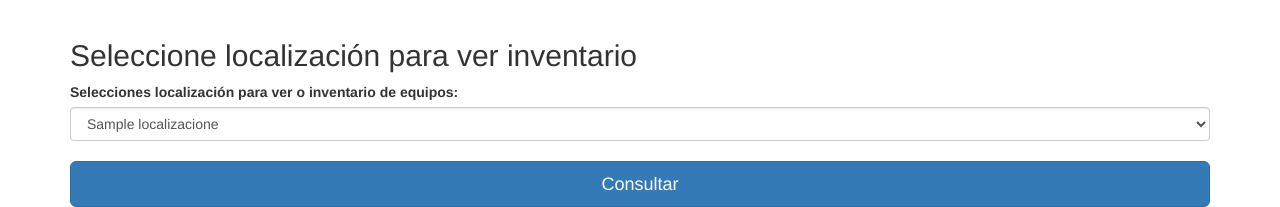
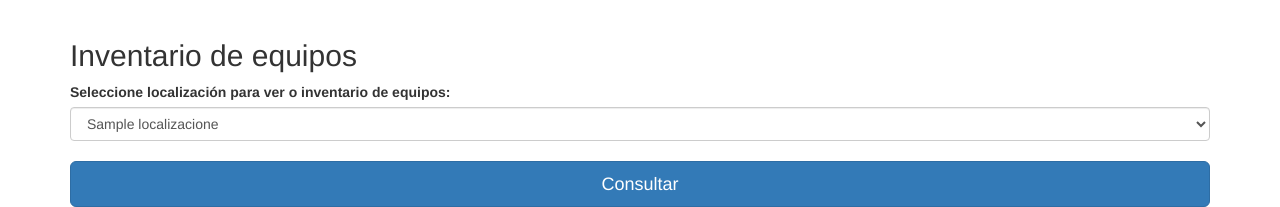
Before and after one commit to jfsanchez/ambrosio, a PHP site: template templates/inventario.inc.php in a window 1280 px wide. Shown: the part 51-258 px from the top of the page. Run offline with PHP 8.4, Linux system fonts and the light colour scheme; the visitor is signed in with stand-in values (Sample User, id 1); tables that the repository leaves empty hold one stand-in row (values such as "Sample post"); the template is opened without the code that fills it: most values are stand-ins (such as "Sample title", 1, 10 or a date in 2020); data that the repository does not hold is empty; some libraries are stand-ins or nearby versions.

Commit message:
Corregido error texto

```diff
--- a/templates/inventario.inc.php
+++ b/templates/inventario.inc.php
@@ -6,8 +6,8 @@
 
 <div class="container">
 
-<h2>Seleccione localización para ver inventario</h2>
-  <label for="lugar">Selecciones localización para ver o inventario de equipos:</label>
+<h2>Inventario de equipos</h2>
+  <label for="lugar">Seleccione localización para ver o inventario de equipos:</label>
   <select class="form-control" id="lugar" name="lugar" required='required'>
 <?php
     foreach($localizaciones as $clave => $valor){
```
